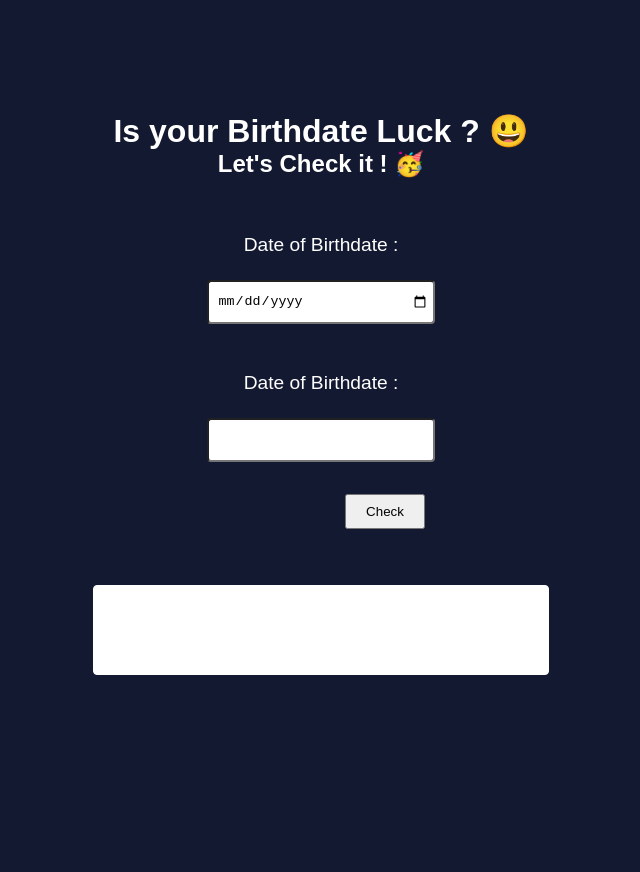
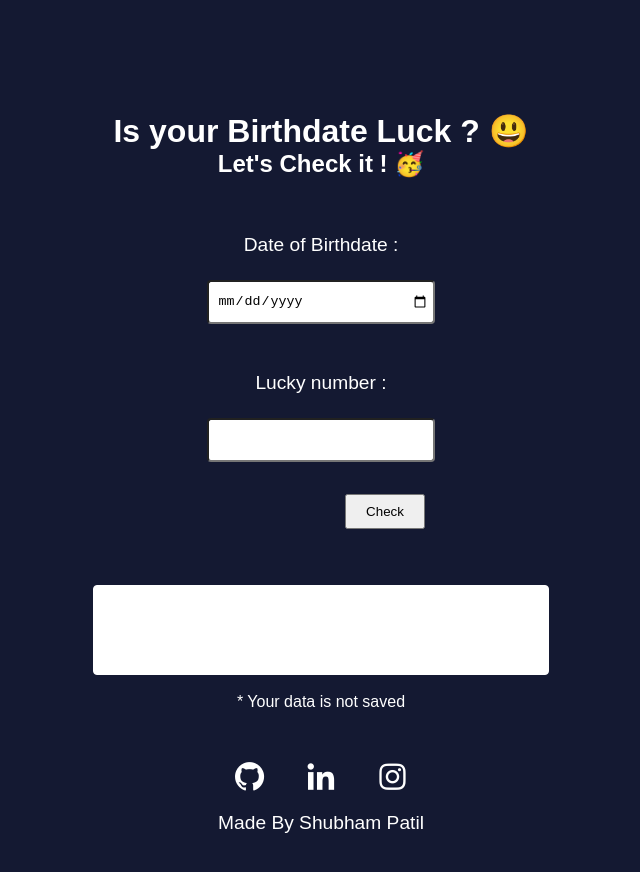
Before and after one commit to ShubhamPatil2737/Lucky-Birthday, a plain HTML site: page index.html in a window 1280 px wide. Shown: the whole page, without its empty margins (319-959 px from the left). Before the commit the page ends 800 px from the top, so only its background shows below. Drawn offline with nearby package versions, Linux system fonts and the light colour scheme.

Commit message:
Bug fixing
Added footer and added informative message

```diff
--- a/index.html
+++ b/index.html
@@ -6,6 +6,7 @@
     <meta name="viewport" content="width=device-width, initial-scale=1.0">
     <title>Lucky Birthdate</title>
     <link rel="stylesheet" href="style.css">
+    <link href="https://unpkg.com/boxicons@2.0.7/css/boxicons.min.css" rel="stylesheet">
 </head>
 <body>
     <h1>Is your Birthdate Luck ? 😃</h1>
@@ -13,11 +14,27 @@
     <div class="container">
         <label for="date-of-birth" class="lable-class">Date of Birthdate :</label>
         <input type="date" class="input-class" id="date-of-birth">
-        <label for="lucky-number" class="lable-class">Date of Birthdate :</label>
+        <label for="lucky-number" class="lable-class">Lucky number :</label>
         <input type="number" class="input-class"  id="lucky-number">
         <button id="check-btn">Check</button>
     </div>
-    <div class="output"></div>
+    <div class="output"></div><br>
+    <span>* Your data is not saved</span>
+    <footer class="footer">
+
+        <ul class="list-non-bullet footer-list">
+           <li class="list-inline-item">
+            <a class="link" href="https://github.com/ShubhamPatil2737"><i class='bx bxl-github'></i></a>
+           </li>
+           <li class="list-inline-item">
+            <a class="link" href="https://www.linkedin.com/feed/"><i class='bx bxl-linkedin'></i></a>
+           </li>
+           <li class="list-inline-item">
+            <a class="link" href="https://instagram.com/shubham_patil__07"><i class='bx bxl-instagram'></i></a>
+           </li>
+        </ul>
+        <p class="footer-heading">Made By Shubham Patil</p>
+    </footer>
     <script src="app.js" type="text/javascript"></script>
 </body>
 </html>
--- a/style.css
+++ b/style.css
@@ -67,3 +67,33 @@ body{
     padding: 0.25rem;
     padding-left: 0.5rem;
 }
+.footer{
+    background-color: var(--primary-color);
+    color: white;
+    text-align: center;
+    padding: 1rem;
+    border-bottom-right-radius: 2rem;
+    margin-top: 2rem;
+
+}
+.footer .link{
+    color: white;
+}
+.footer .footer-list{
+    padding-inline-start: 0px;
+}
+.footer-heading{
+
+    font-size: larger;
+    padding: 1rem;
+}
+.footer .bx{
+   font-size: 35px;
+}
+.footer .bx:hover{
+    color: black;
+}
+.list-inline-item{
+    display: inline;
+    padding: 0rem 1rem;
+}
```
